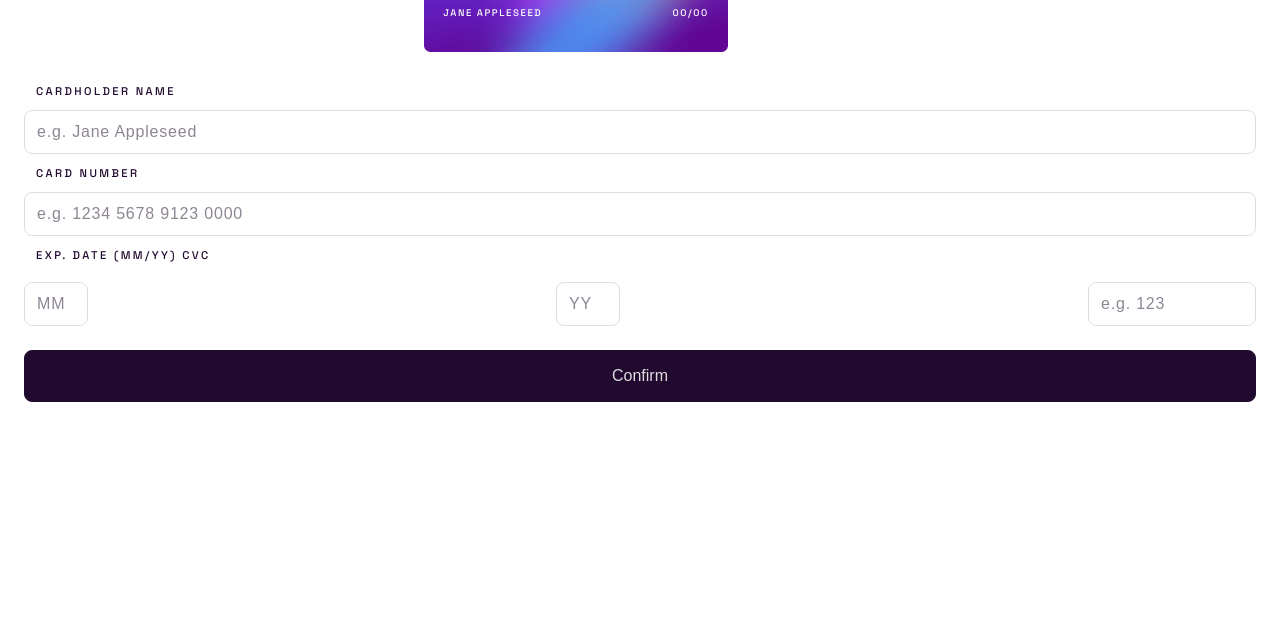
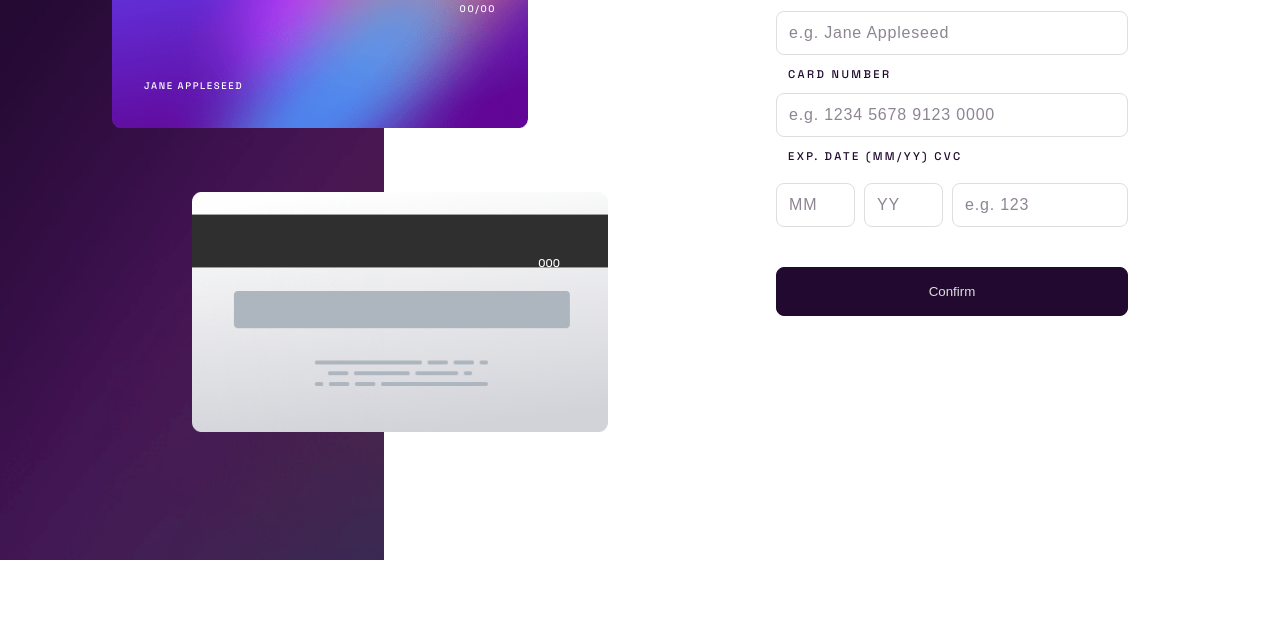
Before and after one commit to AdamMzkr/Front-End-Mentor-lvl2, a plain HTML site: page interactive-card-details/index.html in a window 1280 px wide. Shown: the part 240-880 px from the top of the page. After the commit the page ends 800 px from the top, so only its background shows below. Drawn offline with Linux system fonts and the light colour scheme.

Commit message:
adjusting elements to diffren scrrens size

```diff
--- a/interactive-card-details/index.html
+++ b/interactive-card-details/index.html
@@ -20,7 +20,7 @@
   <body>
     <main>
       <div class="main-container">
-        <div class="left flex-center">
+        <div class="left flex-center-col">
           <div class="bank-card back-view">
             <img
               class="bank-card-img"
@@ -87,6 +87,5 @@
         </div>
       </div>
     </main>
-    <footer></footer>
   </body>
 </html>
--- a/interactive-card-details/main.css
+++ b/interactive-card-details/main.css
@@ -18,9 +18,9 @@ body {
   font-family: "Space Grotesk", sans-serif;
 }
 main {
-  height: 95vh;
+  height: 100vh;
 }
-.flex-center {
+.flex-center-col {
   display: flex;
   align-items: center;
   justify-content: center;
@@ -35,16 +35,18 @@ main {
 .left {
   width: 90%;
   height: 20rem;
+  display: flex;
+  flex-direction: column;
 }
 .bank-card-img {
-  width: 19rem;
-  height: 10rem;
+  width: 18rem;
+  height: 9.5rem;
 }
 .bank-card {
   position: relative;
   display: inline-block;
-  width: 19rem;
-  height: 10rem;
+  width: 18rem;
+  height: 9.5rem;
   color: var(--white);
 }
 .back-view {
@@ -58,21 +60,21 @@ main {
   position: absolute;
   top: 5.75em;
   font-size: 0.7rem;
-  right: 3em;
+  right: 3rem;
 }
 
 #card-number {
   position: absolute;
   font-size: 1.15rem;
   letter-spacing: 0.1rem;
-  top: 4.25em;
-  left: 1em;
+  top: 4.25rem;
+  left: 1rem;
 }
 
 #name {
   position: absolute;
-  top: 12em;
-  left: 2em;
+  top: 12rem;
+  left: 2rem;
   text-transform: uppercase;
   font-size: 0.6rem;
   letter-spacing: 0.1rem;
@@ -80,27 +82,29 @@ main {
 #experience-date {
   position: absolute;
   top: 12em;
-  right: 2em;
+  right: 2rem;
   text-transform: uppercase;
   font-size: 0.6rem;
   letter-spacing: 0.1rem;
 }
 #logo {
   position: absolute;
-  top: 1em;
-  left: 1em;
-  width: 3.5em;
+  top: 1rem;
+  left: 1rem;
+  width: 3.5rem;
 }
 .right {
+  display: flex;
+  justify-content: center;
   background-color: white;
-  height: 40rem;
+  height: 80vh;
   margin: -5rem 0 0 0;
 }
 
 .input {
   font-size: 1rem;
   display: block;
-  border-radius: 0.5em;
+  border-radius: 0.5rem;
   border: 1px solid var(--lightGrayishViolet);
   padding: 0.75em;
 }
@@ -123,88 +127,92 @@ input::placeholder {
 }
 
 .details-container {
-  padding: 0.5em 0;
+  padding: 0.5rem 0;
   display: flex;
   flex-direction: row;
   justify-content: space-between;
 }
 #month-input,
 #day-input {
-  width: 4em;
+  width: 22.5%;
 }
 #cvc-input {
-  width: 10.5em;
+  width: 50%;
 }
 .btn {
-  margin: 1em 0;
+  margin: 2rem 0;
   color: var(--lightGrayishViolet);
-  padding: 1em;
-  font-size: 1rem;
+  padding: 1rem;
+  font-size: 1rrem;
   background-color: var(--veryDarkViolet);
   border: 1px solid var(--veryDarkViolet);
-  border-radius: 0.5em;
+  border-radius: 0.5rem;
 }
 
 .attribution {
-  font-size: 11px;
+  font-size: 1rem;
   text-align: center;
   position: relative;
-  top: 6em;
+  top: 6rem;
 }
 .attribution a {
   color: hsl(228, 45%, 44%);
 }
-
-/* @media only screen and (min-width: 600px) {
-  .main-container {
-    flex-direction: row;
-  }
-  header {
-    display: flex;
-    align-items: center;
-    justify-content: center;
-    height: 100vh;
-    width: 15em;
-    background: url(images/bg-main-desktop.png);
-    background-size: cover;
-    padding: 0 5em 0 20em;
-  }
+@media only screen and (min-width: 768px) {
   .bank-card-img {
-    width: 25em;
-    height: 14em;
+    width: 21rem;
+    height: 11rem;
   }
   .bank-card {
     position: relative;
     display: inline-block;
-    width: 17em;
-    height: 9em;
-    color: var(--white);
+    width: 21rem;
+    height: 11rem;
   }
-  .grid {
-    height: 50em;
-    padding-top: 10em;
+}
+
+@media only screen and (min-width: 1024px) {
+  body {
+    background: url(images/bg-main-desktop.png);
+    background-size: cover;
+    background-repeat: no-repeat;
   }
-
-  .front-view {
-    grid-column: 1/6;
-    grid-row: 1/6;
-    z-index: 0;
+  .main-container {
+    flex-direction: row;
+  }
+  .right {
+    display: flex;
+    justify-content: center;
+    align-items: center;
+    height: 100vh;
+    width: 70%;
+    margin: 0;
+  }
+  .flex-form {
+    width: 25rem;
+    margin: 0 0 0 15rem;
+  }
+  .left {
+    padding: 0 0 0 20%;
+    height: 100vh;
+    width: 30%;
+  }
+  .bank-card-img {
+    width: 26rem;
+    height: 15rem;
+  }
+  .bank-card {
+    position: relative;
+    display: inline-block;
+    width: 26rem;
+    height: 15rem;
   }
   .back-view {
-    grid-column: 3/8;
-    grid-row: 4/8;
-    z-index: 1;
-    margin-top: 0.5em;
+    order: 1;
+    margin: 4rem 0 0 10rem;
   }
-  main {
-    margin: 0;
-    display: flex;
-    height: 100vh;
-    width: 100%;
-    align-items: center;
-    margin-left: 25em;
+  .front-view {
+    margin: 0 0 0 0;
+    order: 0;
   }
-  .flex-form {
-    width: 24em;
-  }
-} */
+}
```
